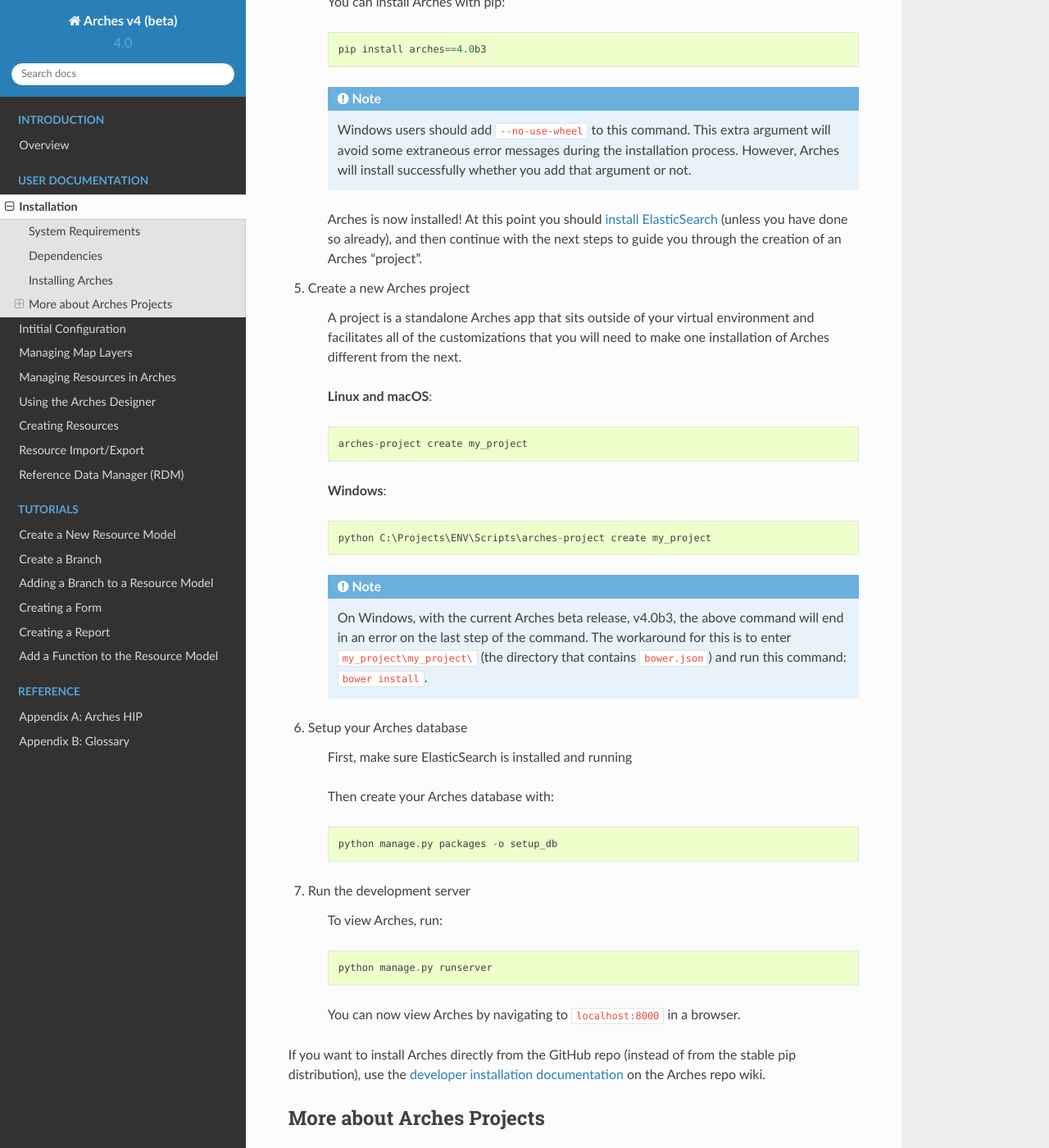
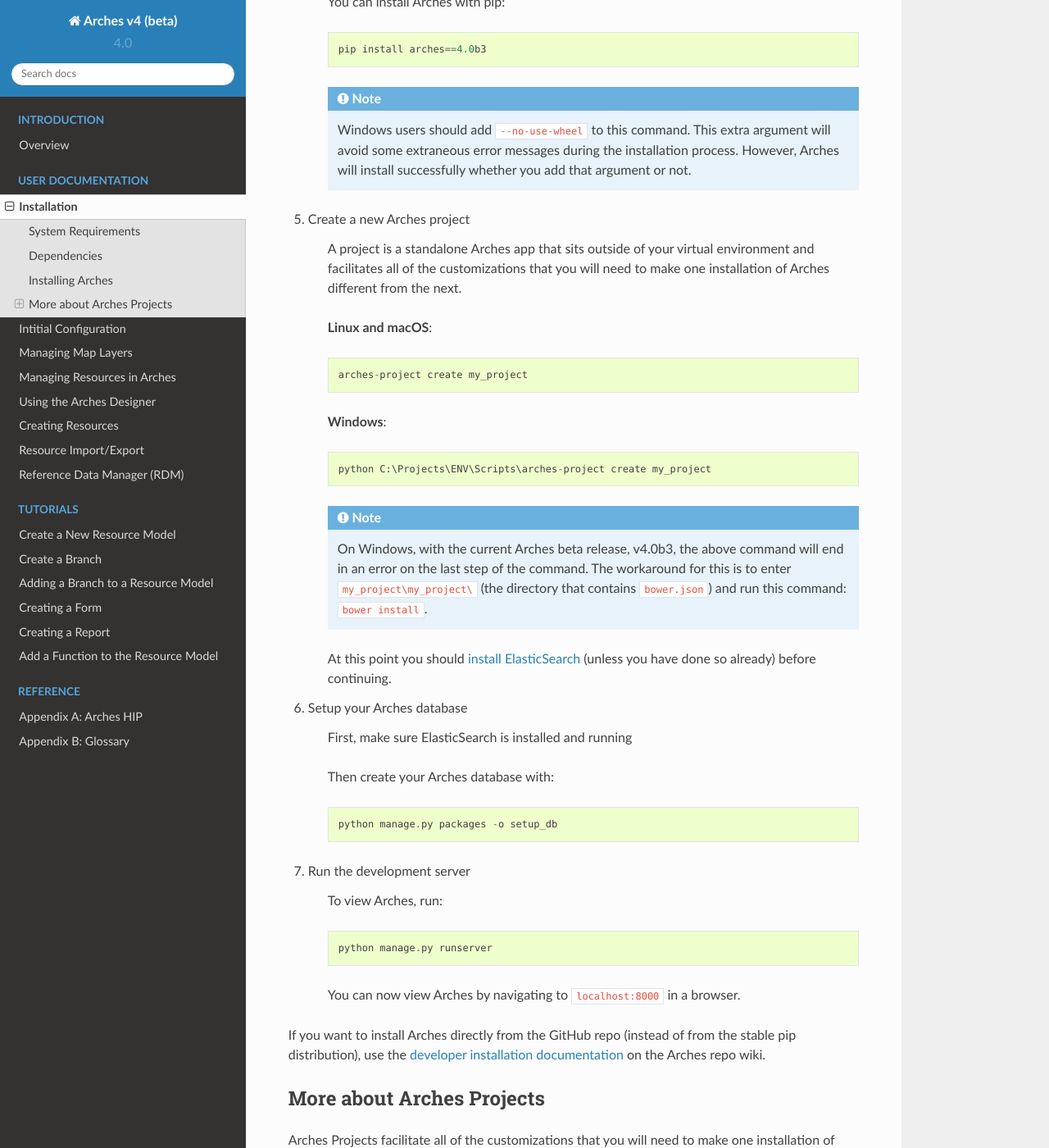
Before and after one commit to archesproject/arches-docs, a Sphinx documentation site: the page built from docs/installation.txt, in a window 1280 px wide and 1400 px high, scrolled down 2257 px. Shown: the whole window at 82% size. Built offline with Sphinx 7.4.7 and the Read the Docs theme 2.0.0, drawn with Linux system fonts in a browser that asks for light colours.

Commit message:
correct placement of elasticsearch in installation process

```diff
--- a/docs/installation.txt
+++ b/docs/installation.txt
@@ -73,8 +73,6 @@
 
     .. note:: Windows users should add ``--no-use-wheel`` to this command. This extra argument will avoid some extraneous error messages during the installation process. However, Arches will install successfully whether you add that argument or not.
 
-    Arches is now installed! At this point you should `install ElasticSearch <https://github.com/archesproject/arches/wiki/Installing-Elasticsearch>`_ (unless you have done so already), and then continue with the next steps to guide you through the creation of an Arches "project".
-
 #. Create a new Arches project
 
     A project is a standalone Arches app that sits outside of your virtual environment and facilitates all of the customizations that you will need to make one installation of Arches different from the next.
@@ -88,6 +86,8 @@
         python C:\Projects\ENV\Scripts\arches-project create my_project
 
     .. note:: On Windows, with the current Arches beta release, v4.0b3, the above command will end in an error on the last step of the command. The workaround for this is to enter ``my_project\my_project\`` (the directory that contains ``bower.json``) and run this command: ``bower install``.
+
+    At this point you should `install ElasticSearch <https://github.com/archesproject/arches/wiki/Installing-Elasticsearch>`_ (unless you have done so already) before continuing.
 
 #. Setup your Arches database
 
```
